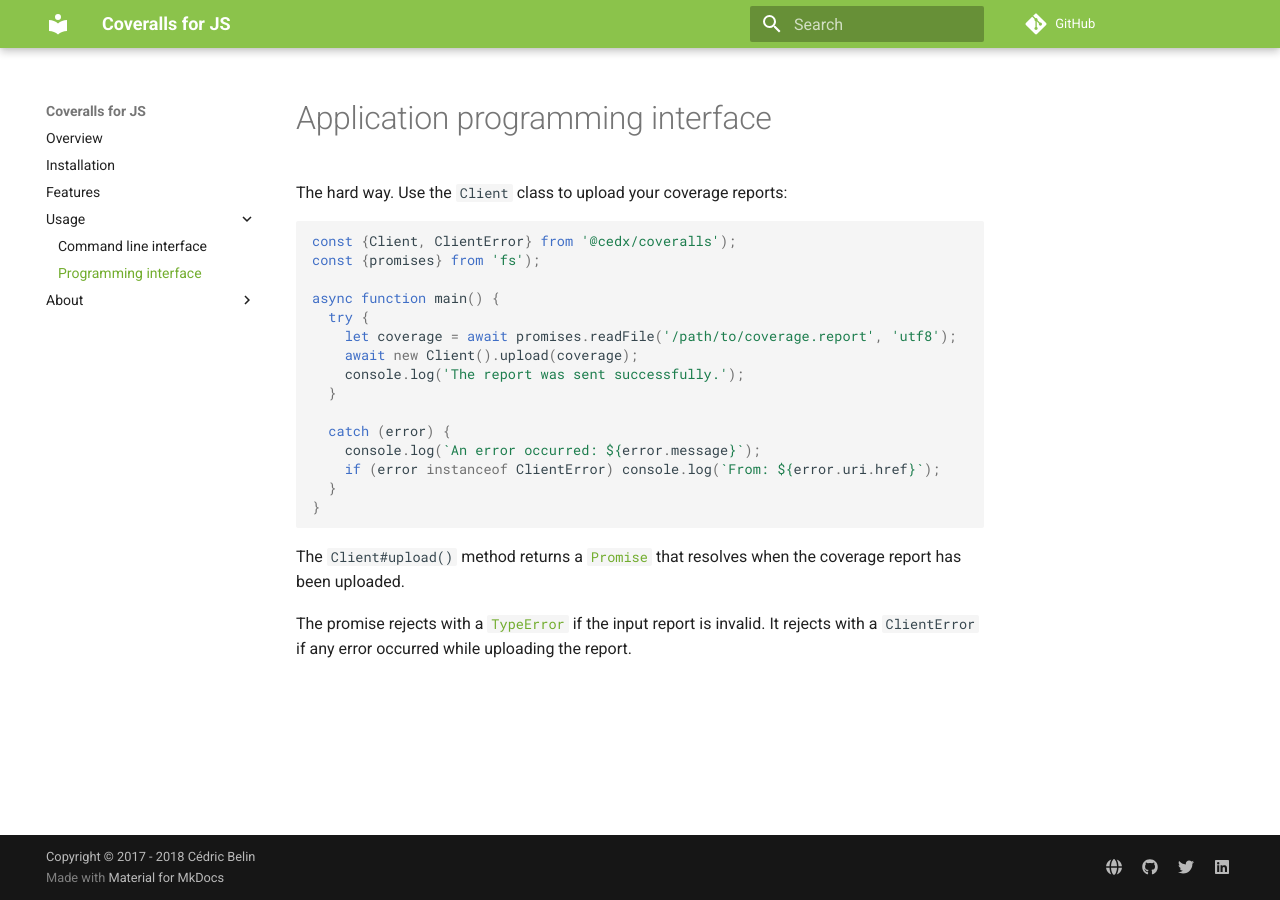
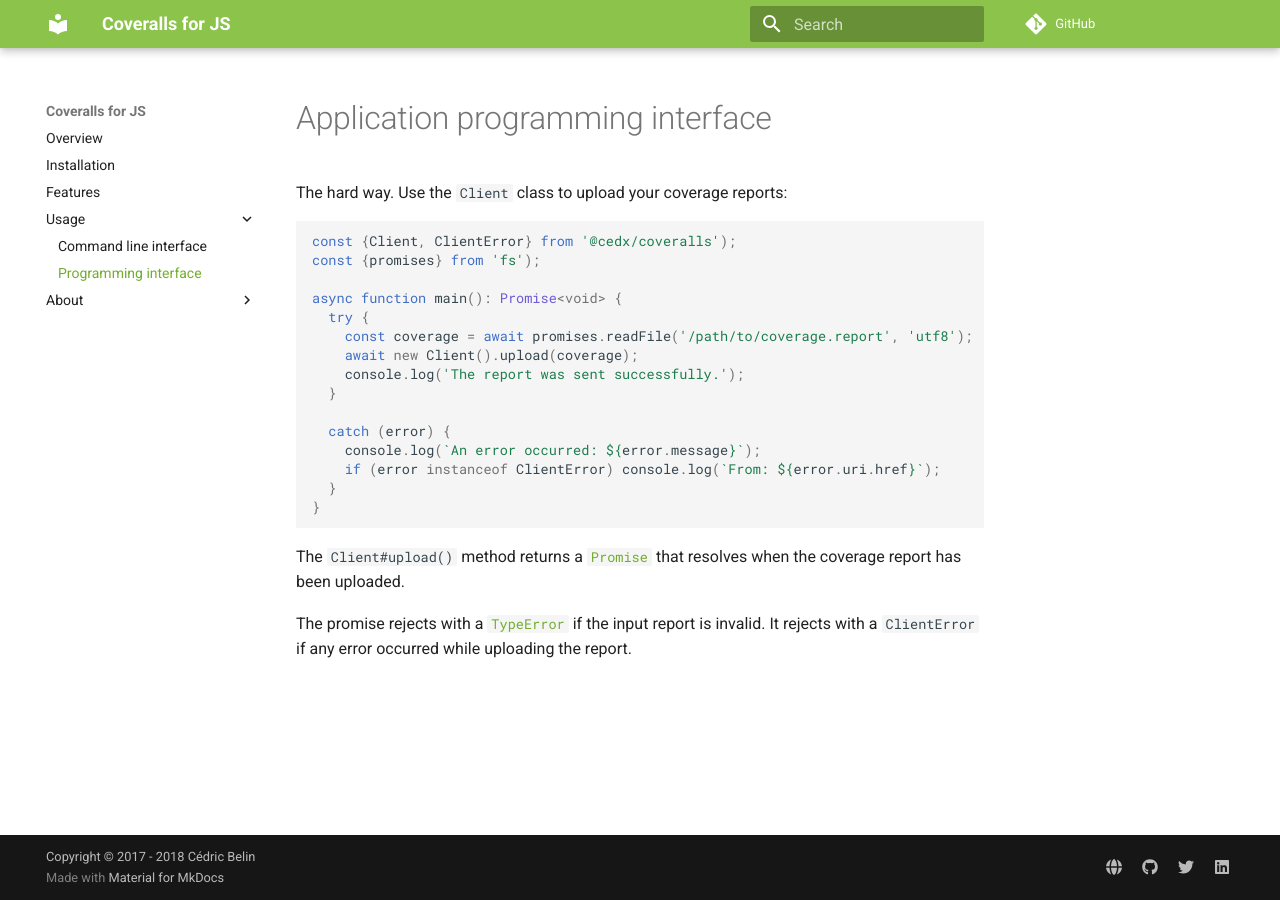
Before and after one commit to cedx/coveralls.js, an MkDocs documentation site: the page built from doc/usage/api.md, in a window 1280 px wide. Built offline with MkDocs 1.6.1 and Material for MkDocs 9.7.7, drawn with Linux system fonts in a browser that asks for light colours; comment, search, counter and statistics services are not loaded; old or Windows-style settings are respelled for this version of MkDocs.

Commit message:
Updated the documentation

```diff
--- a/doc/usage/api.md
+++ b/doc/usage/api.md
@@ -8,9 +8,9 @@ The hard way. Use the `Client` class to upload your coverage reports:
 const {Client, ClientError} from '@cedx/coveralls');
 const {promises} from 'fs');
 
-async function main() {
+async function main(): Promise<void> {
   try {
-    let coverage = await promises.readFile('/path/to/coverage.report', 'utf8');
+    const coverage = await promises.readFile('/path/to/coverage.report', 'utf8');
     await new Client().upload(coverage);
     console.log('The report was sent successfully.');
   }
```
Also changed, not shown: README.md (+2 -1 lines), doc/index.md (+2 -1 lines).
